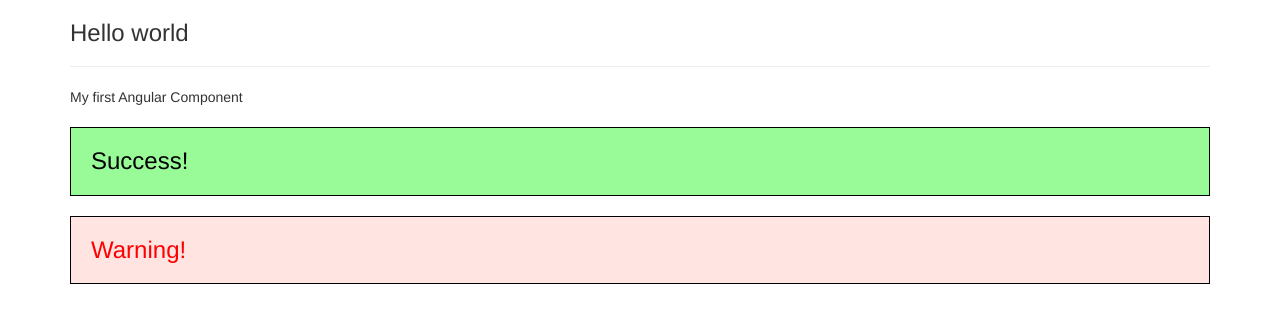
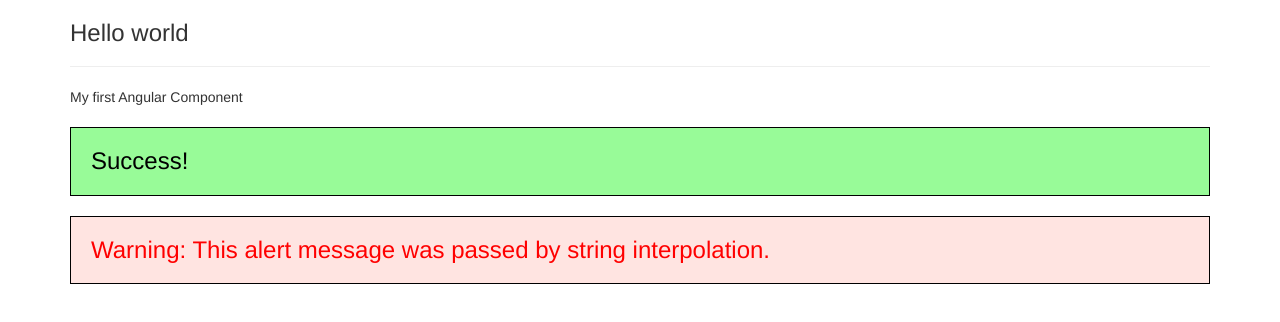
Before and after one commit to thmsagc/learning-angular, an Angular app: page / in a window 1280 px wide. Shown: the top 322 px of the page. Built offline with nearby package versions, Linux system fonts and the light colour scheme.

Commit message:
Warning a message using data binding of type string interpolation.

```diff
--- a/src/app/warning/warning.component.html
+++ b/src/app/warning/warning.component.html
@@ -1 +1 @@
-<h3>Warning!</h3>
+<h3>Warning: {{message}}</h3>
--- a/src/app/warning/warning.component.ts
+++ b/src/app/warning/warning.component.ts
@@ -6,5 +6,5 @@ import {Component} from "@angular/core";
   styleUrls: ['warning.component.css']
 })
 export class WarningComponent {
-
+  message: string = 'This alert message was passed by string interpolation.';
 }
```
